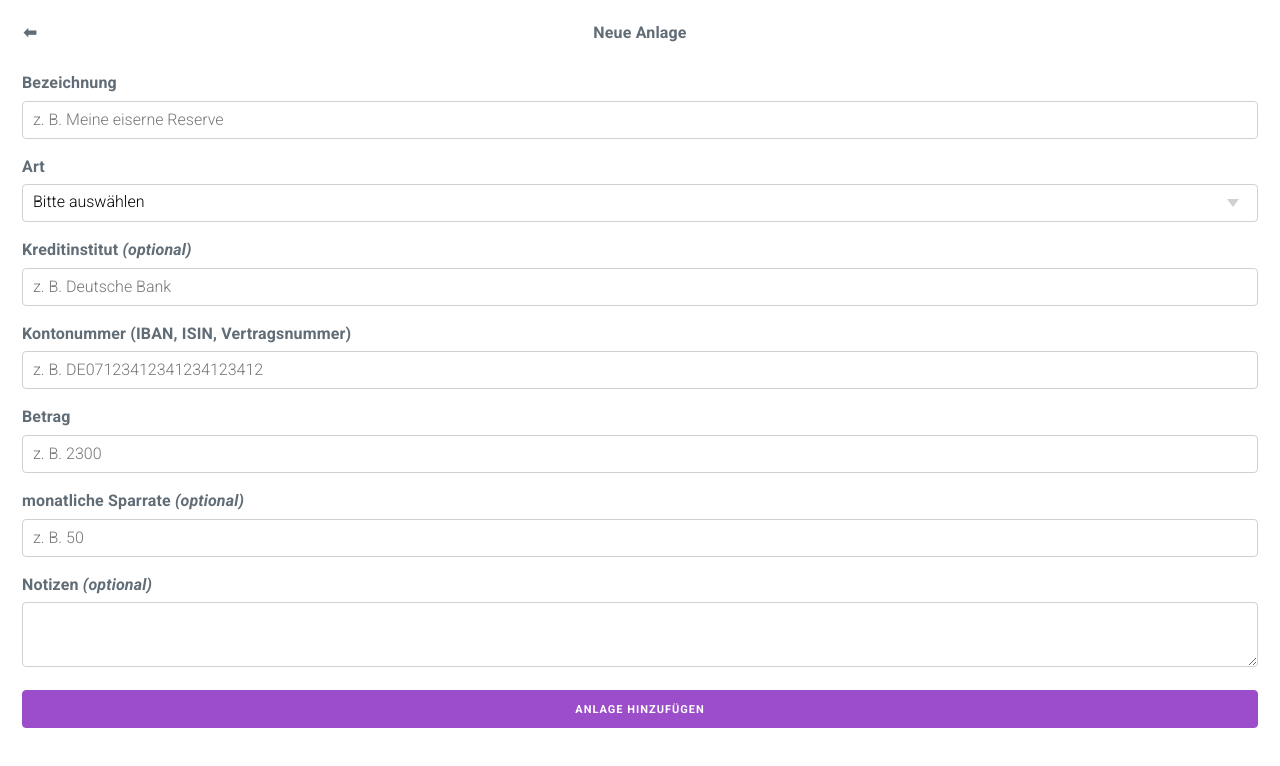
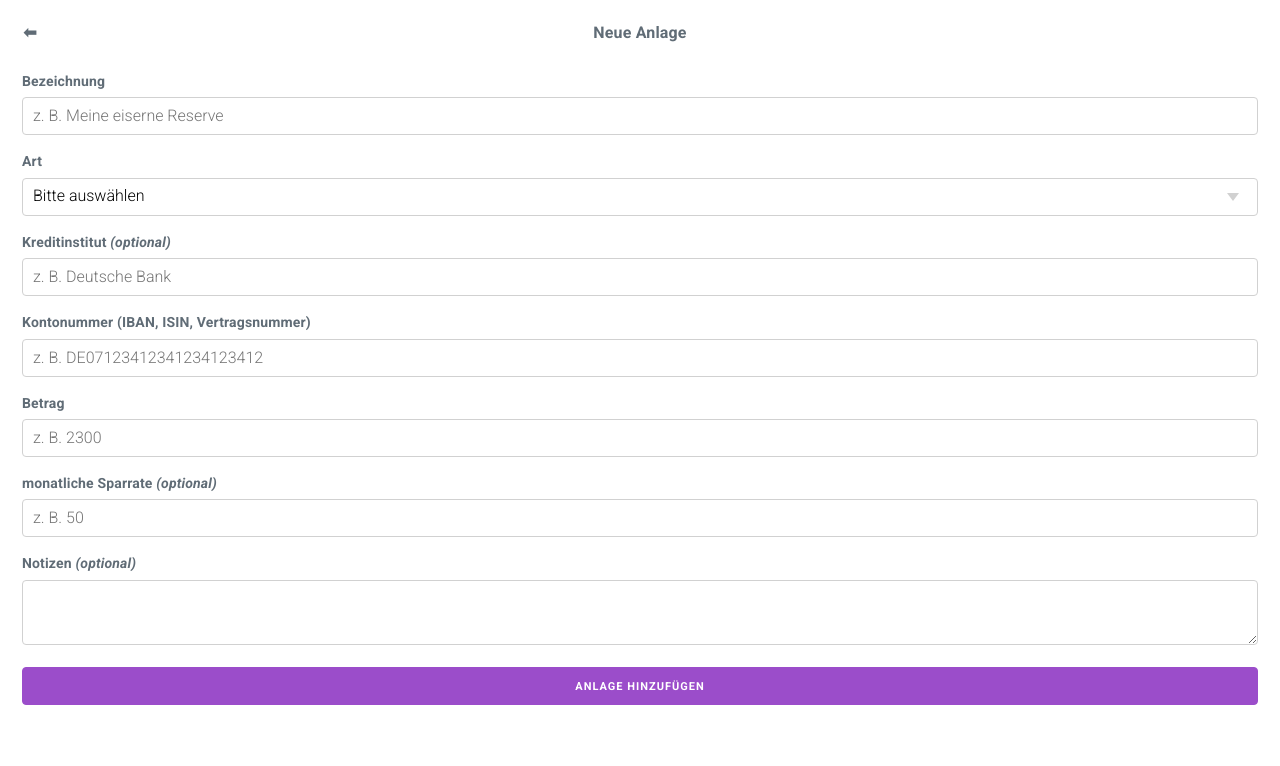
Before and after one commit to CaptaNova/moneta, a Vue app: page /financial-statement/asset/add in a window 1280 px wide. Shown: the top 766 px of the page. Built offline with nearby package versions, Linux system fonts and the light colour scheme.

Commit message:
feat(asset): reduce font size of labels in form

```diff
--- a/src/modules/financialStatement/components/AssetForm.vue
+++ b/src/modules/financialStatement/components/AssetForm.vue
@@ -186,6 +186,10 @@ form {
   text-align: left;
 }
 
+label {
+  font-size: 1.4rem;
+}
+
 /* Chrome, Safari, Edge, Opera */
 input::-webkit-outer-spin-button,
 input::-webkit-inner-spin-button {
```
